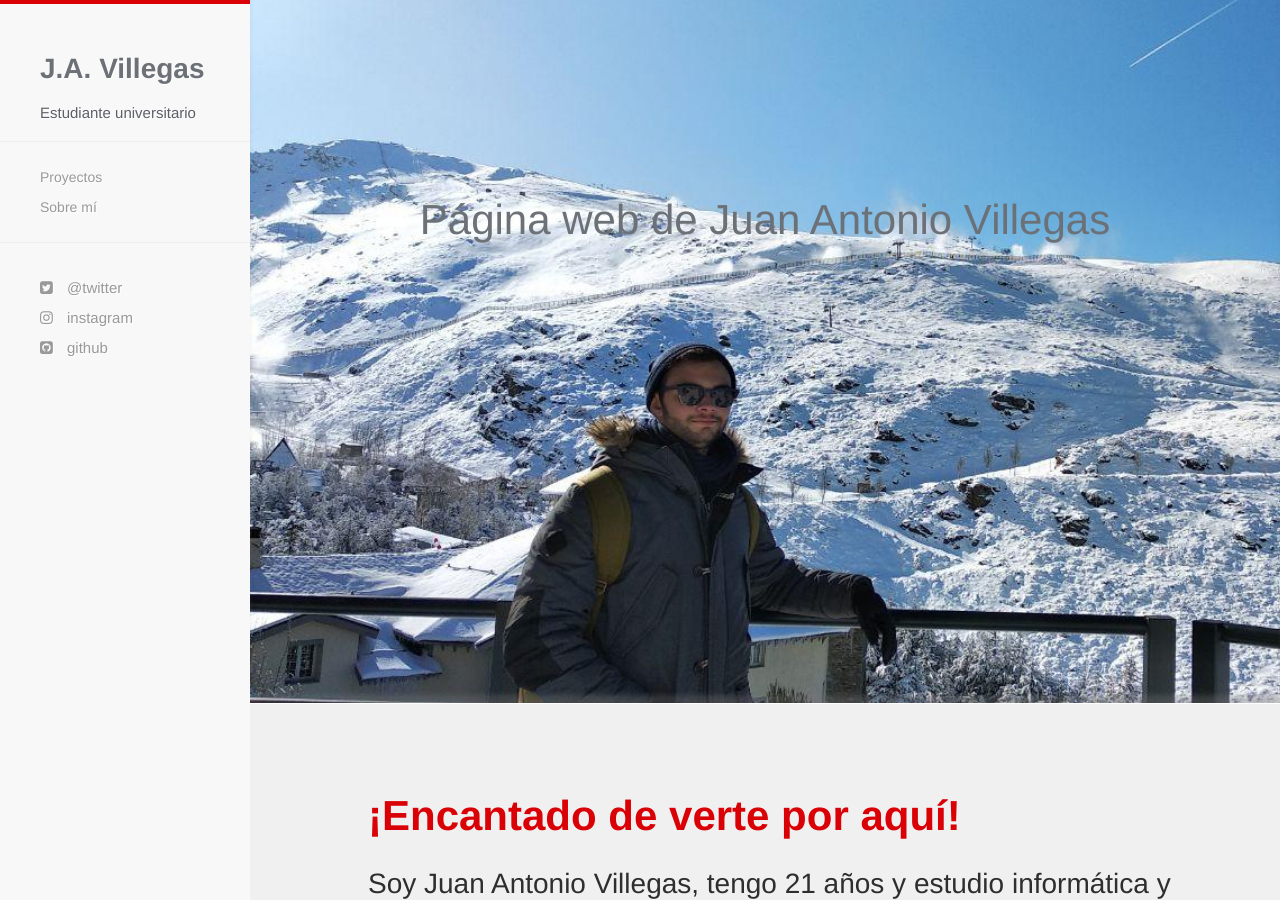
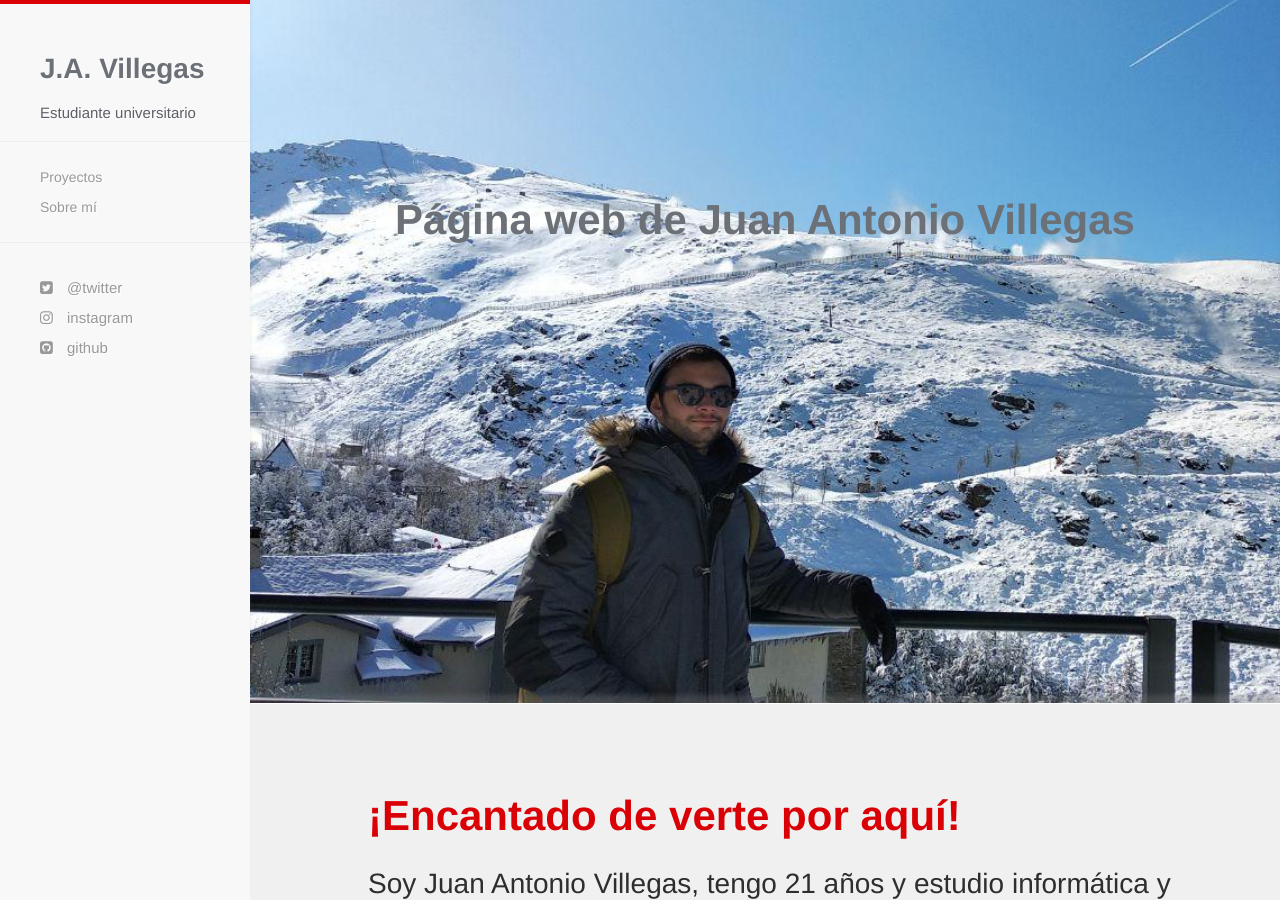
Before and after one commit to JAntonioVR/jantoniovr.github.io, a Jekyll site: the page built from index.html, in a window 1280 px wide and 900 px high. Built offline with Jekyll 4.4.1, drawn with Linux system fonts in a browser that asks for light colours; nearby versions of some CDN libraries.

Commit message:
Cambio en la letra de la pagina principal

```diff
--- a/_includes/showcase.html
+++ b/_includes/showcase.html
@@ -4,7 +4,9 @@
     </style>
     <div class="showcase-wrapper sticky">
       <div class="showcase-text">
-        <p style="color:#6c7077">Página web de Juan Antonio Villegas</p>
+        <font color="#6c7077">
+          Página web de Juan Antonio Villegas
+        </font>
       </div>
     </div>
     <div class="container">
```
Also changed, not shown: 2 other files.
